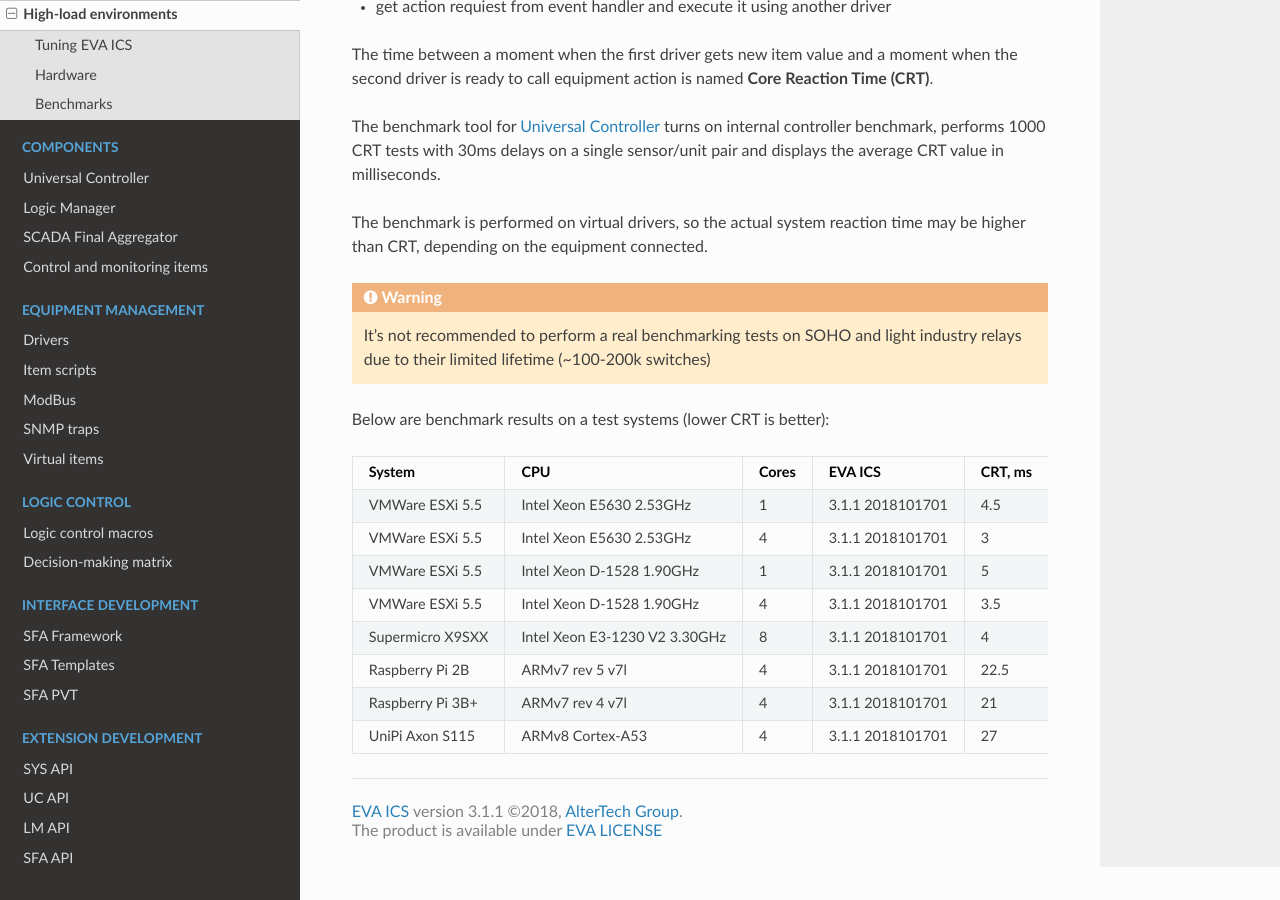
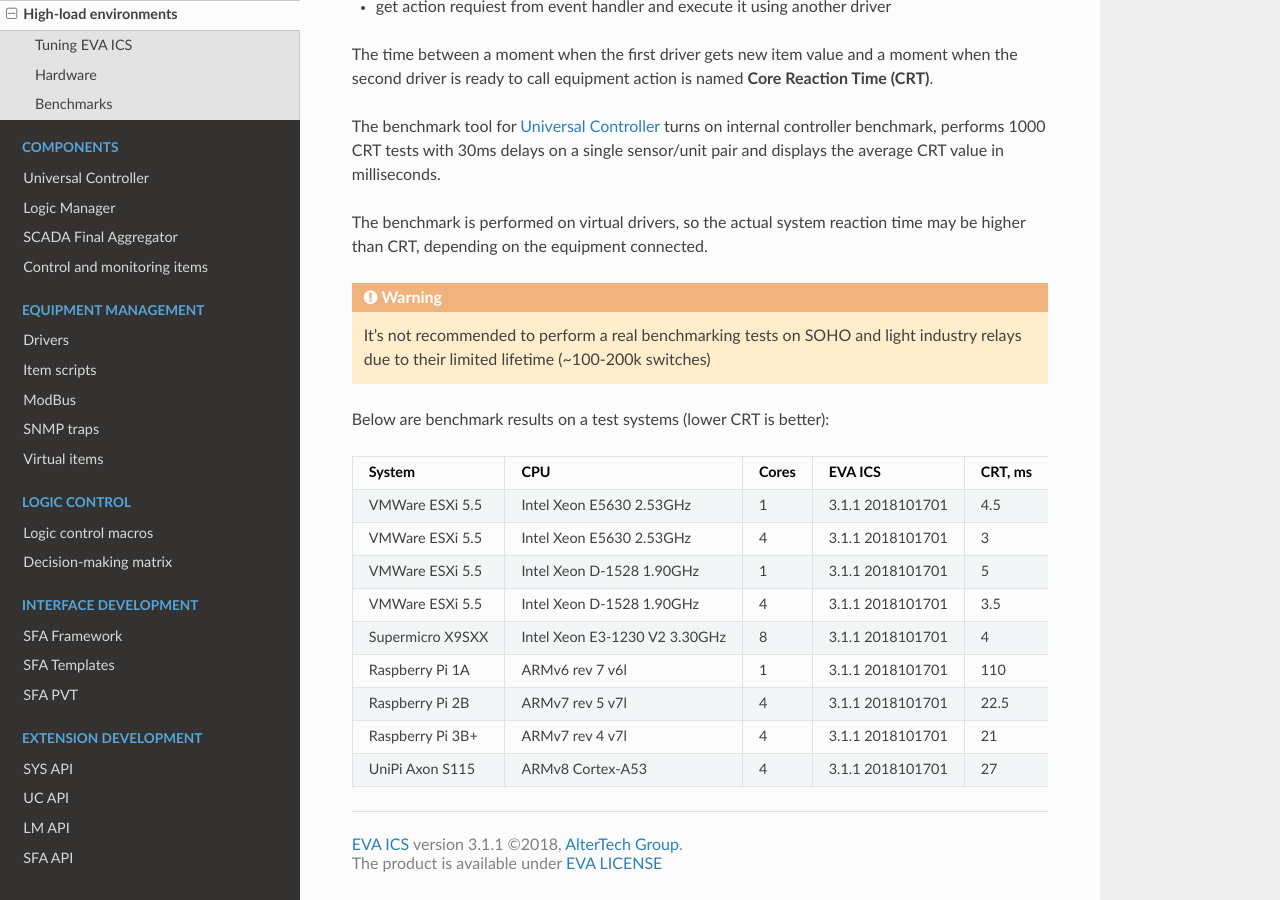
Before and after one commit to alttch/eva3, a Sphinx documentation site: the page built from doc/highload.rst, in a window 1280 px wide and 900 px high, scrolled down 1005 px. Built offline with Sphinx 7.4.7 and the Read the Docs theme 2.0.0, drawn with Linux system fonts in a browser that asks for light colours.

Commit message:
pi1 tests

```diff
--- a/doc/highload.rst
+++ b/doc/highload.rst
@@ -89,6 +89,8 @@ Below are benchmark results on a test systems (lower CRT is better):
 +--------------------+-------------------------------+-------+------------------+-----------+
 | Supermicro X9SXX   | Intel Xeon E3-1230 V2 3.30GHz | 8     | 3.1.1 2018101701 | 4         |
 +--------------------+-------------------------------+-------+------------------+-----------+
+| Raspberry Pi 1A    | ARMv6 rev 7 v6l               | 1     | 3.1.1 2018101701 | 110       |
++--------------------+-------------------------------+-------+------------------+-----------+
 | Raspberry Pi 2B    | ARMv7 rev 5 v7l               | 4     | 3.1.1 2018101701 | 22.5      |
 +--------------------+-------------------------------+-------+------------------+-----------+
 | Raspberry Pi 3B+   | ARMv7 rev 4 v7l               | 4     | 3.1.1 2018101701 | 21        |
```
